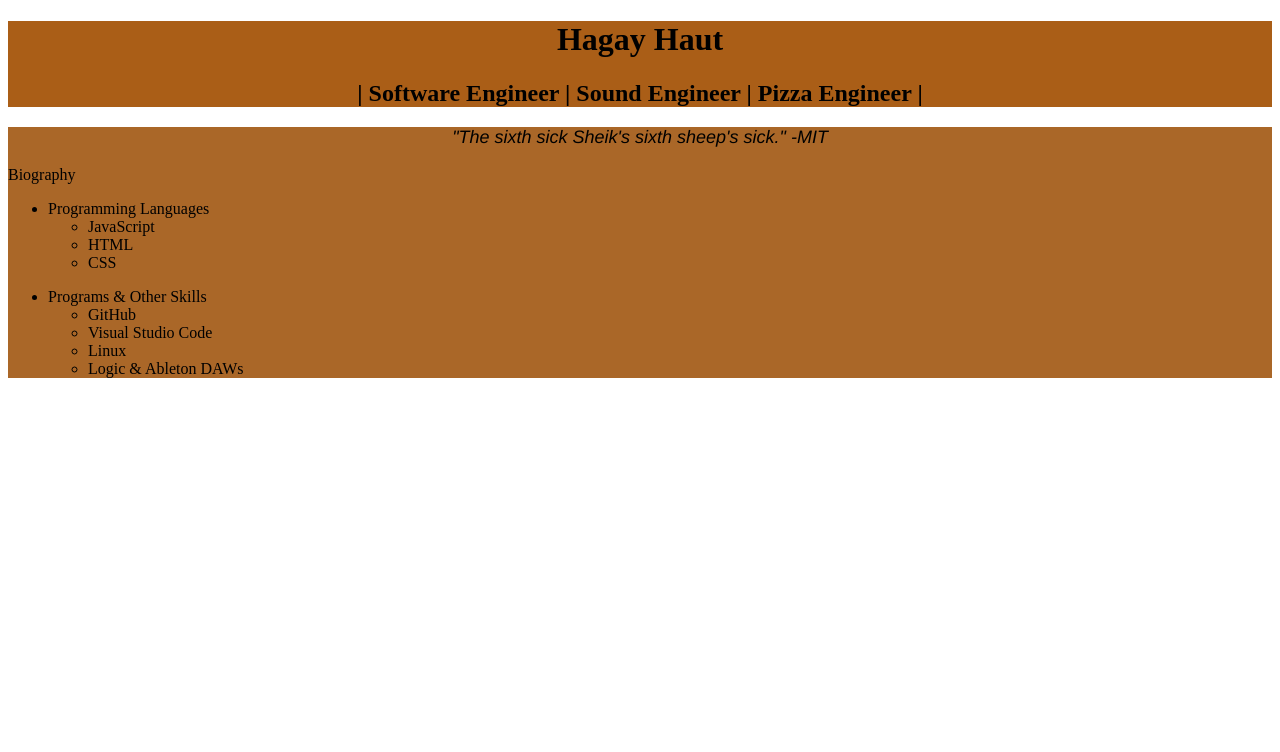
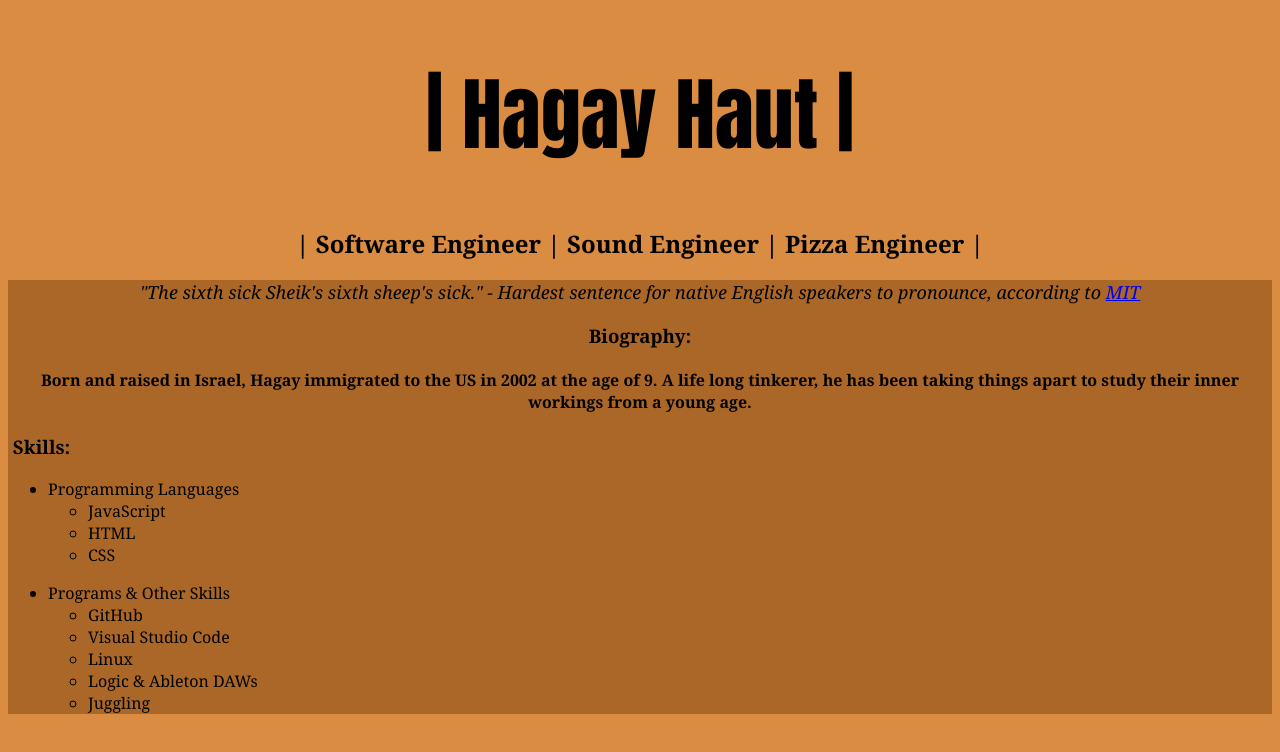
Before and after one commit to HagayHaut/my-personal-website, a plain HTML site: page index.html in a window 1280 px wide. Drawn offline with Linux system fonts and the light colour scheme.

Commit message:
add css rules

```diff
--- a/index.html
+++ b/index.html
@@ -6,13 +6,17 @@
   </head>
   <body>
     <header id="header">
-      <h1 id="title">Hagay Haut</h1>
+      <h1 id="title">| Hagay Haut |</h1>
       <h2 id="skills">| Software Engineer | Sound Engineer | Pizza Engineer |</h2>
     </header>
     <div id="content">
-      <p id="quote"><em>"The sixth sick Sheik's sixth sheep's sick." -MIT</em></p>
-      <p>Biography</p>
-      <div>
+      <p id="quote"><em>"The sixth sick Sheik's sixth sheep's sick."   - Hardest sentence for native English speakers to pronounce, according to <a href="https://www.cnet.com/news/mit-researchers-create-worlds-trickiest-tongue-twister/">MIT</a></em></p>
+      <div id="bio">
+        <h3>Biography:</h3>
+        <h4>Born and raised in Israel, Hagay immigrated to the US in 2002 at the age of 9. A life long tinkerer, he has been taking things apart to study their inner workings from a young age.</h4>
+      </div>
+      <div id="lists">
+        <h3>&nbsp;Skills:</h3>
         <ul>
           <li>Programming Languages</li>
             <ul>
@@ -28,6 +32,7 @@
             <li>Visual Studio Code</li>
             <li>Linux</li>
             <li>Logic & Ableton DAWs</li>
+            <li>Juggling</li>
           </ul>
         </ul>
       </div>
--- a/style.css
+++ b/style.css
@@ -1,12 +1,32 @@
-#header {
+body {
+    background:rgb(218, 140, 67)
+}
+#title {
+    font-family: impact;
+    font-size: 80px;
+}
+
+#skills {
+    font-family: georgia;
+}
+
+#title, #skills {
     text-align: center;
-    background: rgb(170, 94, 23);
 }
+
 #quote {
     text-align: center;
-    font-family: Helvetica;
+    font-family: georgia;
     font-size: large;
 }
+
+#bio {
+    text-align: center;
+}
+
 #content {
     background: rgb(170, 103, 40);
+    margin-top: 0;
+    padding: 0;
+    font-family: georgia;
 }
```
